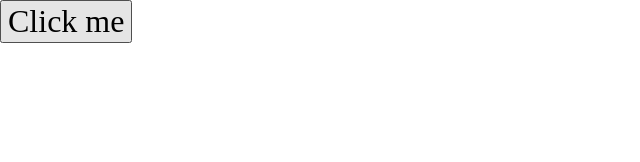
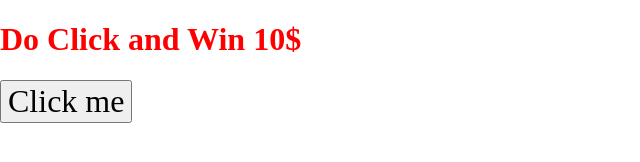
Before and after one commit to iamshuvam/canNotClick, a plain HTML site: page index.html in a window 1280 px wide. Shown: the whole page, without its empty margins (0-640 px from the left). Drawn offline with Linux system fonts and the light colour scheme.

Commit message:
Update index.html
Added h1

```diff
--- a/index.html
+++ b/index.html
@@ -10,7 +10,7 @@
 <body>
 
     <div>
-
+        <h1 >Do Click and Win 10$</h1>
         <button id="evil-button">Click me</button>
 
 
```
